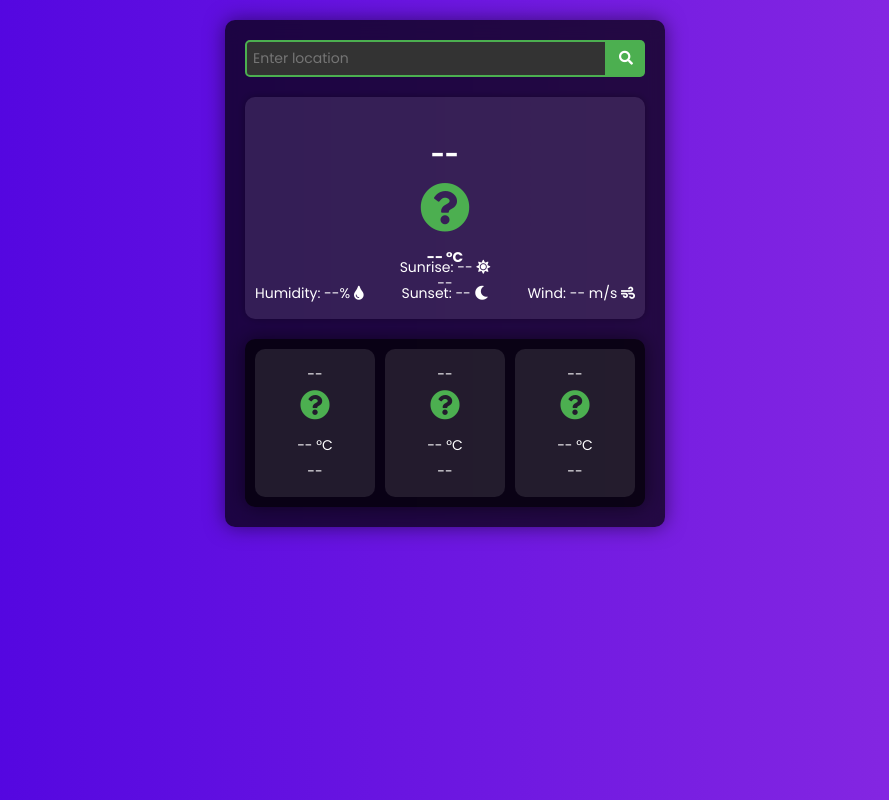
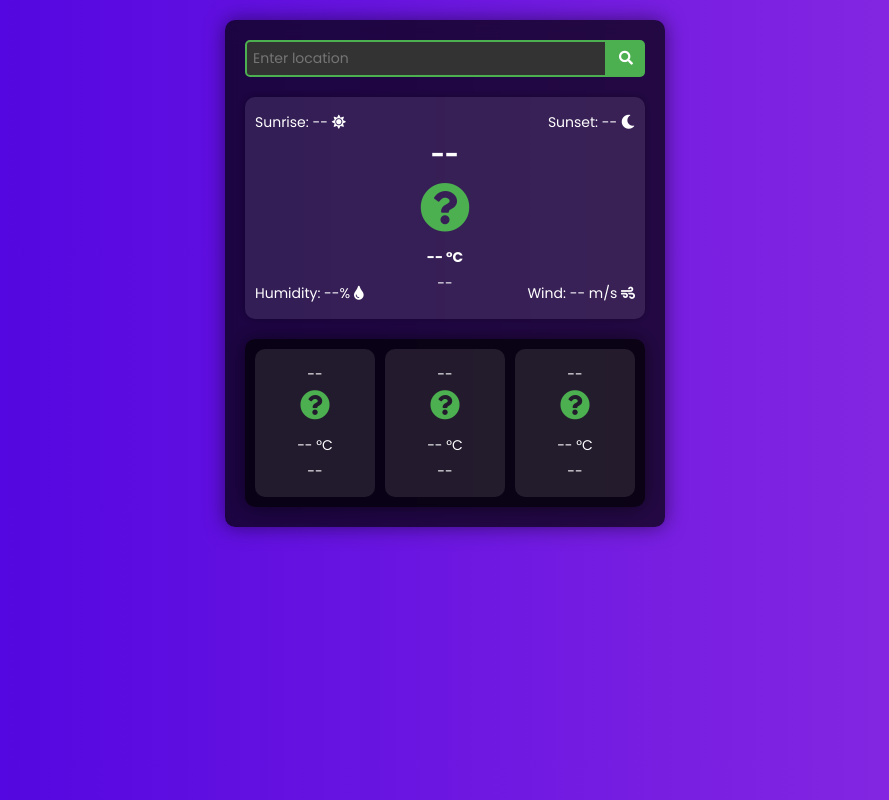
Before and after one commit to idea90/myweatherapp, a plain HTML site: page index.html in a window 1280 px wide. Shown: the whole page, without its empty margins (195-1084 px from the left). Drawn offline with Linux system fonts and the light colour scheme.

Commit message:
Update index.html

```diff
--- a/index.html
+++ b/index.html
@@ -91,7 +91,7 @@
         font-size: 20px;
         text-transform: capitalize;
     }
-    .wind-info, .humidity-info, .sun-info {
+    .wind-info, .humidity-info, .sunrise-info, .sunset-info {
         position: absolute;
         bottom: 10px;
         font-size: 12px;
@@ -105,10 +105,15 @@
         left: 10px;
         text-align: left;
     }
-    .sun-info {
-        left: 50%;
-        transform: translateX(-50%);
-        text-align: center;
+    .sunrise-info {
+        left: 10px;
+        top: 10px;
+        text-align: left;
+    }
+    .sunset-info {
+        right: 10px;
+        top: 10px;
+        text-align: right;
     }
     .loading {
         display: flex;
@@ -176,8 +181,10 @@
             <div class="humidity-info">
                 <p>Humidity: --% <i class="fas fa-tint"></i></p>
             </div>
-            <div class="sun-info">
+            <div class="sunrise-info">
                 <p>Sunrise: -- <i class="fas fa-sun"></i></p>
+            </div>
+            <div class="sunset-info">
                 <p>Sunset: -- <i class="fas fa-moon"></i></p>
             </div>
         </div>
@@ -244,8 +251,10 @@
                     <div class="humidity-info">
                         <p>Humidity: --% <i class="fas fa-tint"></i></p>
                     </div>
-                    <div class="sun-info">
+                    <div class="sunrise-info">
                         <p>Sunrise: -- <i class="fas fa-sun"></i></p>
+                    </div>
+                    <div class="sunset-info">
                         <p>Sunset: -- <i class="fas fa-moon"></i></p>
                     </div>
                 </div>
@@ -307,8 +316,10 @@
                         <div class="humidity-info">
                             <p>Humidity: ${humidity}% <i class="fas fa-tint"></i></p>
                         </div>
-                        <div class="sun-info">
+                        <div class="sunrise-info">
                             <p>Sunrise: ${sunrise} <i class="fas fa-sun"></i></p>
+                        </div>
+                        <div class="sunset-info">
                             <p>Sunset: ${sunset} <i class="fas fa-moon"></i></p>
                         </div>
                     </div>
@@ -373,8 +384,10 @@
                         <div class="humidity-info">
                             <p>Humidity: --% <i class="fas fa-tint"></i></p>
                         </div>
-                        <div class="sun-info">
+                        <div class="sunrise-info">
                             <p>Sunrise: -- <i class="fas fa-sun"></i></p>
+                        </div>
+                        <div class="sunset-info">
                             <p>Sunset: -- <i class="fas fa-moon"></i></p>
                         </div>
                     </div>
```
